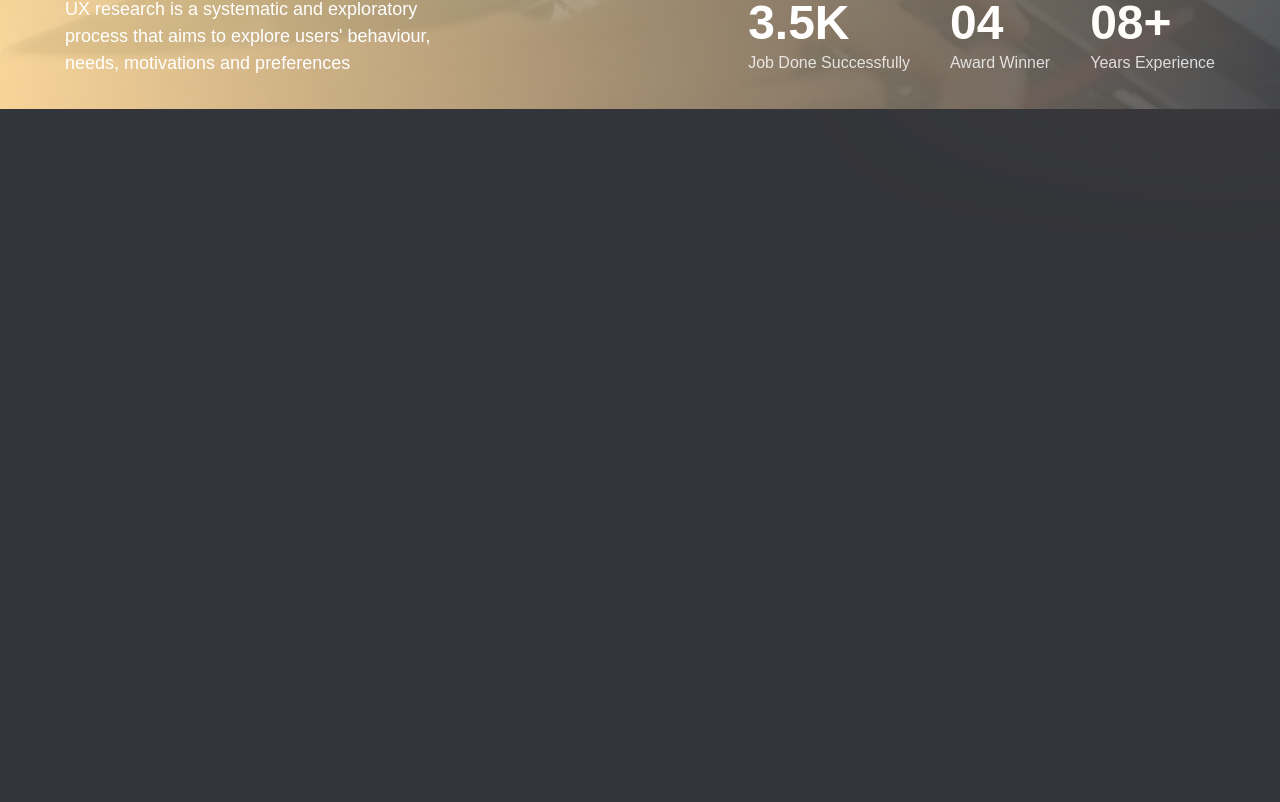
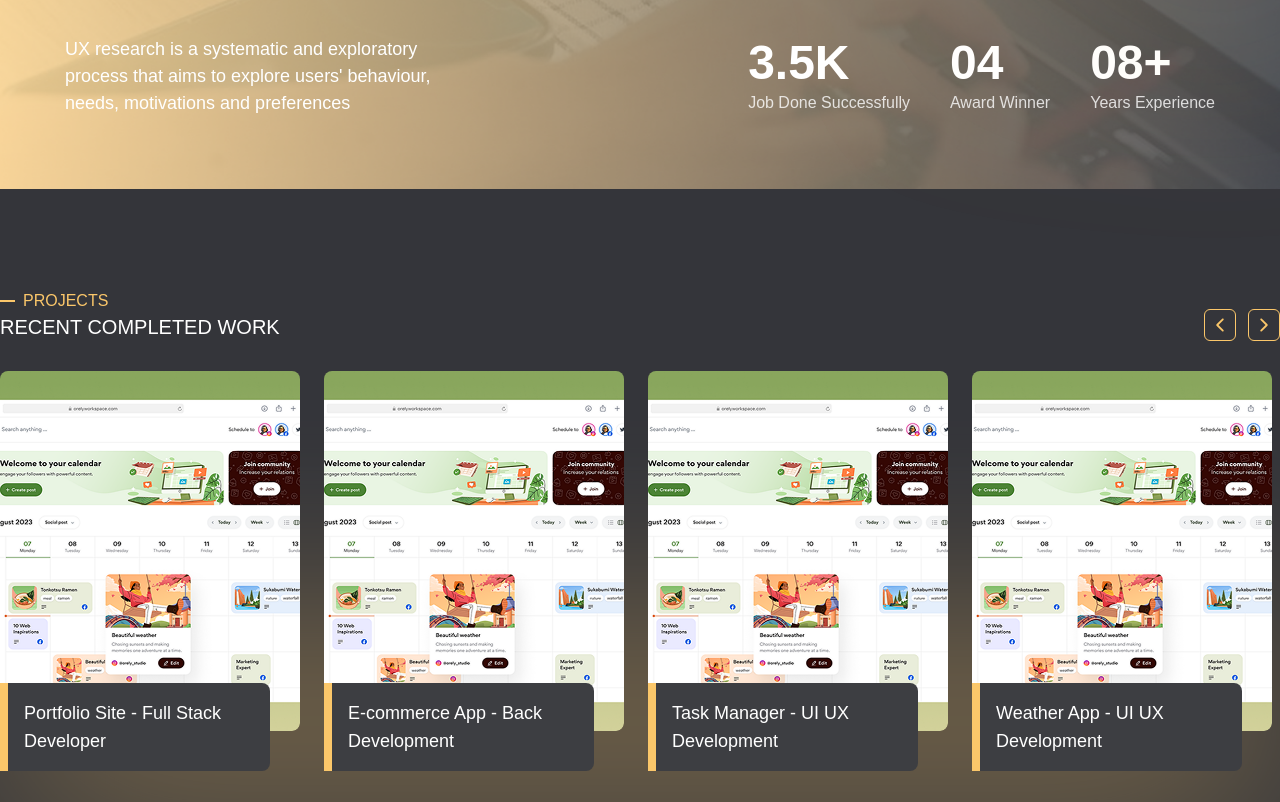
Before and after one commit to enamul90/Portfolio_Next, a Next.js app: page / in a window 1280 px wide. Shown: the part 1995-2797 px from the top of the page. Before the commit the page ends 2520 px from the top, so only its background shows below. Built offline with nearby package versions, Linux system fonts and the light colour scheme.

Commit message:
add scrill

```diff
--- a/app/component/HeroComponent.jsx
+++ b/app/component/HeroComponent.jsx
@@ -51,7 +51,7 @@ const HeroComponent = () => {
 
     const HeroImage = ()=>{
         return(
-            <div className="flex flex-row items-center justify-center h-full  ">
+            <div className="flex flex-row items-center justify-center h-full px-3 ">
                 <Image src={myPhoto} quality={100} alt="Hero" className=" w-fit h-[90%] "  />
             </div>
         )
--- /dev/null
+++ b/app/component/ProjectComponent.jsx
@@ -0,0 +1,130 @@
+"use client";
+import React from "react";
+import {IoIosArrowBack, IoIosArrowForward} from "react-icons/io";
+import Image from "next/image";
+import coverPhoto from "@/public/images/projectImage.png"
+import { useRef } from "react";
+
+
+const ProjectComponent = () => {
+
+    const scrollRef = useRef(null);
+
+    const scroll = (direction) => {
+        if (direction === "left") {
+            scrollRef.current.scrollBy({ left: -200, behavior: "smooth" });
+        } else {
+            scrollRef.current.scrollBy({ left: 200, behavior: "smooth" });
+        }
+
+    };
+
+    const ProjectData = [
+        {
+            "project_name": "Portfolio Site - Full Stack Developer",
+            "project_url": "https://portfolio.com",
+            "screenshot": coverPhoto
+        },
+        {
+            "project_name": "E-commerce App - Back Development ",
+            "project_url": "https://shopapp.com",
+            "screenshot": coverPhoto
+        },
+        {
+            "project_name": "Task Manager - UI UX Development ",
+            "project_url": "https://taskmanager.com",
+            "screenshot": coverPhoto
+        },
+        {
+            "project_name": "Weather App - UI UX Development ",
+            "project_url": "https://weatherapp.com",
+            "screenshot": coverPhoto
+        },
+        {
+            "project_name": "Weather App Product - Design",
+            "project_url": "https://weatherapp.com",
+            "screenshot": coverPhoto
+        },
+        {
+            "project_name": "Weather App Product - Design",
+            "project_url": "https://weatherapp.com",
+            "screenshot": coverPhoto
+        },
+
+    ]
+
+
+    const SectionTittle = ()=>{
+        return (
+            <div className="flex justify-between items-end  mt-[100px] ">
+                <div>
+                    <h5 className="text-base companyText font-medium flex gap-2 items-center">
+                        <span className="block w-[15px] border borderColor"></span>
+                        PROJECTS
+                    </h5>
+                    <h2 className="text-xl text-white font-medium ">RECENT COMPLETED WORK</h2>
+                </div>
+
+                <div className="flex justify-end items-center gap-3">
+                    <button
+                        onClick={() => scroll("left")}
+                        className="h-[32px] w-[32px] border borderColor rounded-md hover:scale-110 transition-transform duration-300 ">
+                        <IoIosArrowBack className="companyText mx-auto  block text-xl" />
+                    </button>
+                    <button
+                        onClick={() => scroll("right")}
+                        className="h-[32px] w-[32px] border borderColor rounded-md hover:scale-110 transition-transform duration-300  ">
+                        <IoIosArrowForward className="companyText mx-auto block text-xl  " />
+                    </button>
+                </div>
+            </div>
+        )
+    }
+
+    const ProjectList = ({data}) => {
+        return (
+            <div
+                ref={scrollRef}
+                className="scrollbar-hide relative z-20 mt-[30px] w-full h-fit flex flex-row gap-6 overflow-x-auto scrollbar "
+            >
+                {
+                    data.map((item, index) => {
+                        return (
+                            <div key={index} className="col-span-1 w-[300px] flex-shrink-0 ">
+                                <div className="h-[360px]  rounded-lg overflow-hidden  ">
+                                    <Image  src={item.screenshot} alt="project image" className="w-full h-full"  />
+                                </div>
+
+                                <h5
+                                    className="p-4 relative z-20 bg-[#3D3E42]  font-medium text-lg mt-[-16%] w-[90%]
+                                    border-s-8 border-[#FBC76A] cursor-pointer rounded-e-lg
+
+                                    ">
+                                    {item.project_name}
+                                </h5>
+                            </div>
+                        )
+                    })
+                }
+            </div>
+        )
+    }
+
+    const BackgroundEffect = ( ) =>{
+        return(
+            <div className="h-[200px] w-full bg-[#FBC76A] absolute mt-[-150px] left-0 blur-[100px] opacity-35"></div>
+        )
+    }
+
+
+
+    return (
+        <div className="max-w-[1400px] mx-auto">
+            <SectionTittle />
+            <ProjectList data={ProjectData} />
+            <BackgroundEffect />
+        </div>
+    );
+};
+
+export default ProjectComponent;
--- a/app/component/Summary.jsx
+++ b/app/component/Summary.jsx
@@ -53,7 +53,7 @@ const Summary = () => {
 
 
     return (
-        <div  className="mt-[100px] summary-box ">
+        <div  className="mt-[100px] summary-box py-10 ">
             <div className="max-w-[1150px] mx-auto py-8 grid grid-cols-3 gap-2 ">
                 <div>
                     <Text />
--- /dev/null
+++ b/app/component/WorkExperience.jsx
@@ -0,0 +1,27 @@
+import React from 'react';
+
+const WorkExperience = () => {
+    const SectionTittle = ()=>{
+        return (
+            <div className="flex flex-col items-center w-fit mx-auto mt-[150px]">
+                <h5 className="text-center text-lg companyText font-semibold">EXPERIENCE </h5>
+                <h2 className="text-2xl text-white font-medium mt-1 ">PREVIOUS WORK EXPERIENCE</h2>
+                <div className="flex gap-2 mt-2 w-[70%]">
+                    <span className=" h-[2.5px] rounded-full background block flex-grow "></span>
+                    <span className=" h-[3px] rounded-full background block w-[5px] "></span>
+                    <span className=" h-[3px] rounded-full background block w-[5px] "> </span>
+                </div>
+            </div>
+        )
+    }
+
+
+    return (
+        <div>
+            <SectionTittle />
+
+        </div>
+    );
+};
+
+export default WorkExperience;
--- a/app/globals.css
+++ b/app/globals.css
@@ -34,8 +34,19 @@ body {
 }
 
 .summary-box{
-  background-image: url("@/public/images/Summary-Bg.png");
+  background-image: url("../public/images/Summary-Bg.png");
   background-size: cover;
   background-position: center;
   background-repeat: no-repeat;
 }
+
+/* Hide scrollbar for Chrome, Safari and Opera */
+.scrollbar::-webkit-scrollbar {
+  display: none;
+}
+
+/* Hide scrollbar for IE, Edge and Firefox */
+.scrollbar {
+  -ms-overflow-style: none;  /* IE and Edge */
+  scrollbar-width: none;  /* Firefox */
+}
--- a/app/page.js
+++ b/app/page.js
@@ -2,6 +2,8 @@ import HeroComponent from "@/app/component/HeroComponent";
 import Profile from "@/app/component/Profile";
 import Service from "@/app/component/Service";
 import Summary from "@/app/component/Summary";
+import ProjectComponent from "@/app/component/ProjectComponent";
+import WorkExperience from "@/app/component/WorkExperience";
 
 
 export default function Home() {
@@ -13,7 +15,8 @@ export default function Home() {
          <Profile />
          <Service />
          <Summary />
-
+         <ProjectComponent />
+         <WorkExperience />
          <div className="py-52"></div>
      </div>
   );
```
Also changed, not shown: public/images/projectImage.png (added).
